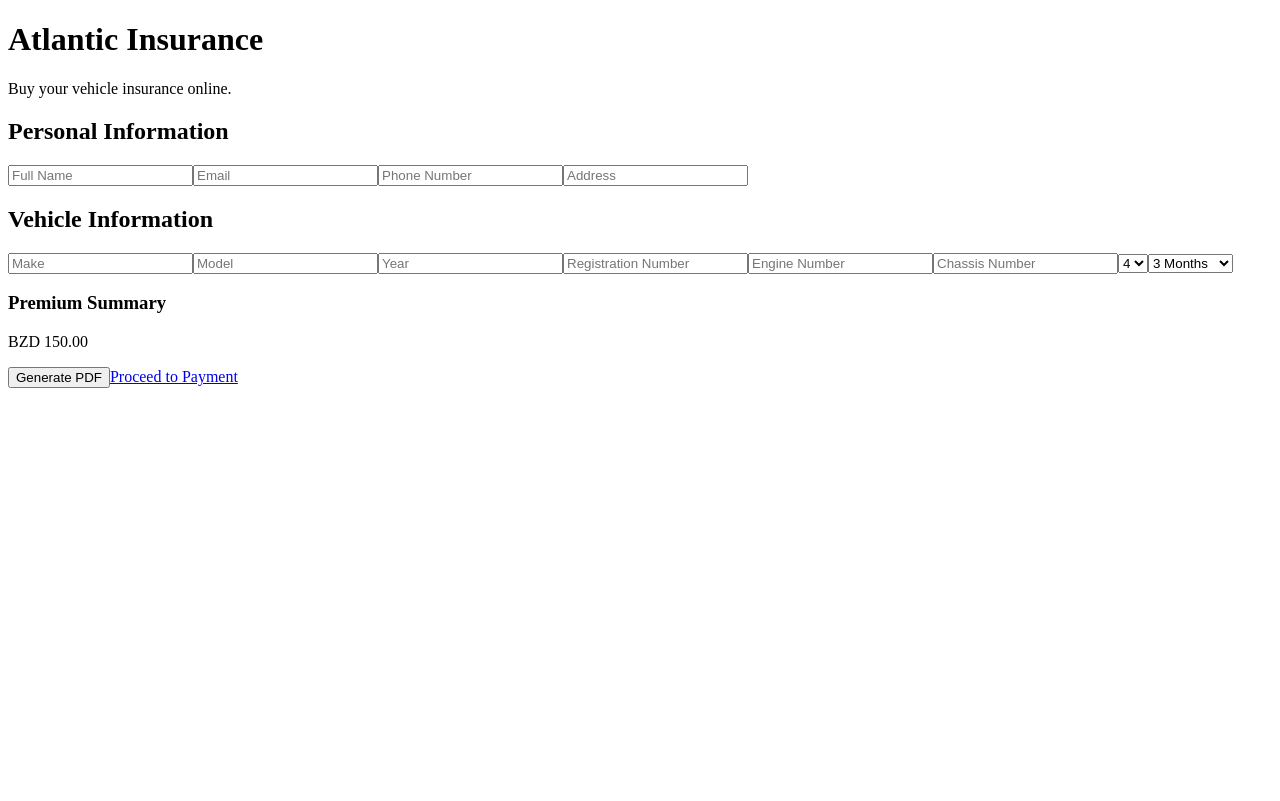
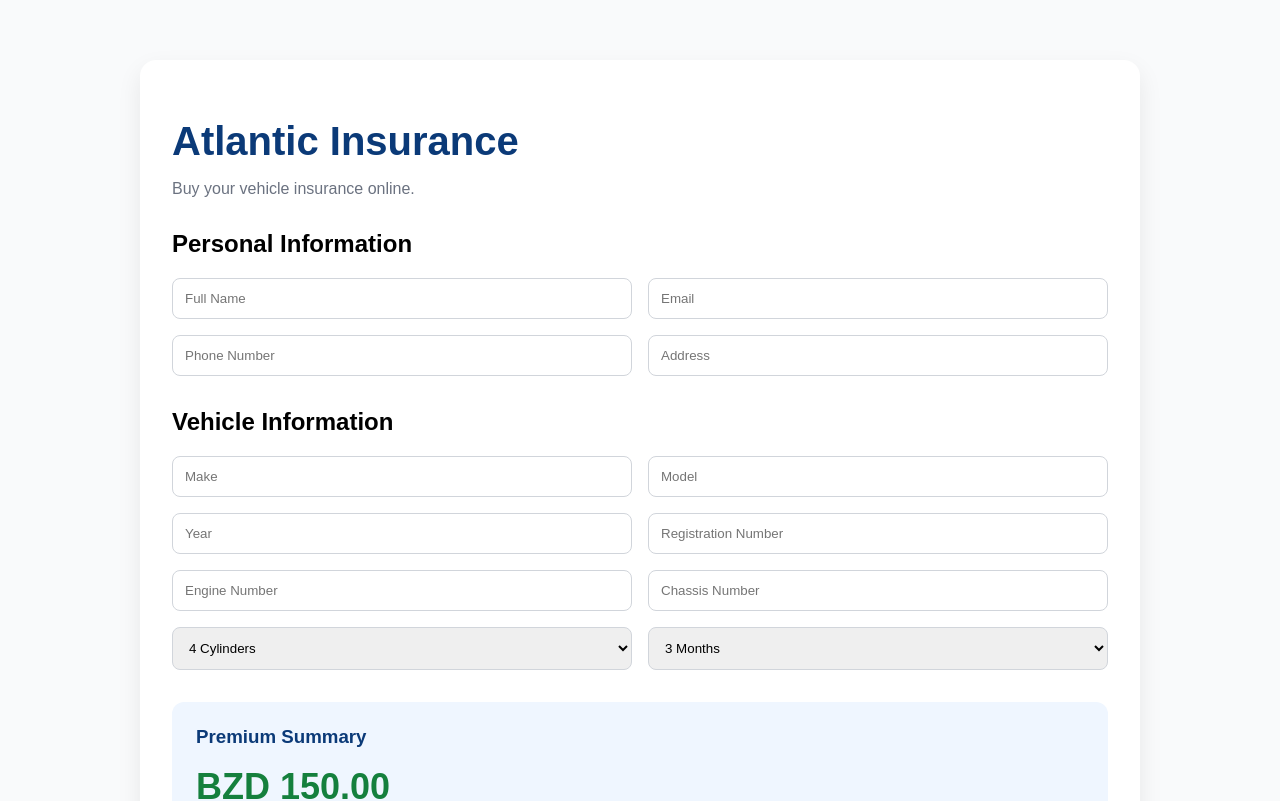
Before and after one commit to rantomunoz-ui/atlantic-insurance-prototype, a Next.js app: page / in a window 1280 px wide. Shown: the top 801 px of the page. Built offline with nearby package versions, Linux system fonts and the light colour scheme.

Commit message:
Fixed deployment configuration

```diff
--- a/app/layout.tsx
+++ b/app/layout.tsx
@@ -1,3 +1,5 @@
+
+import React from "react";
 
 export const metadata = {
   title: "Atlantic Insurance Prototype",
@@ -11,7 +13,9 @@
 }) {
   return (
     <html lang="en">
-      <body>{children}</body>
+      <body style={{ margin: 0, fontFamily: "Arial, sans-serif", background: "#f9fafb" }}>
+        {children}
+      </body>
     </html>
   );
 }
--- a/app/page.tsx
+++ b/app/page.tsx
@@ -1,7 +1,7 @@
 
 "use client";
 
-import { useState } from "react";
+import React, { useState } from "react";
 import jsPDF from "jspdf";
 
 const premiumTable: Record<string, number> = {
@@ -40,7 +40,6 @@
 
     doc.setFontSize(12);
     let y = 40;
-
     const rows = [
       ["Full Name", form.fullName],
       ["Email", form.email],
@@ -63,18 +62,26 @@
     doc.save("Atlantic-Insurance-Quote.pdf");
   };
 
+  const inputStyle: React.CSSProperties = {
+    width: "100%",
+    padding: "12px",
+    border: "1px solid #d1d5db",
+    borderRadius: "8px",
+    boxSizing: "border-box",
+  };
+
   return (
-    <main className="min-h-screen bg-gray-50 py-10 px-4">
-      <div className="max-w-4xl mx-auto bg-white shadow-xl rounded-2xl p-8">
-        <h1 className="text-4xl font-bold text-blue-900 mb-2">
+    <main style={{ maxWidth: 1000, margin: "40px auto", padding: 20 }}>
+      <div style={{ background: "white", padding: 32, borderRadius: 16, boxShadow: "0 10px 25px rgba(0,0,0,0.08)" }}>
+        <h1 style={{ color: "#0b3a78", fontSize: 40, marginBottom: 8 }}>
           Atlantic Insurance
         </h1>
-        <p className="text-gray-600 mb-8">
+        <p style={{ color: "#6b7280", marginBottom: 32 }}>
           Buy your vehicle insurance online.
         </p>
 
-        <h2 className="text-2xl font-semibold mb-4">Personal Information</h2>
-        <div className="grid grid-cols-1 md:grid-cols-2 gap-4 mb-8">
+        <h2>Personal Information</h2>
+        <div style={{ display: "grid", gridTemplateColumns: "1fr 1fr", gap: 16, marginBottom: 32 }}>
           {[
             ["fullName", "Full Name"],
             ["email", "Email"],
@@ -84,15 +91,15 @@
             <input
               key={field}
               placeholder={label}
-              className="border rounded-lg p-3"
+              style={inputStyle}
               value={(form as any)[field]}
               onChange={(e) => updateField(field, e.target.value)}
             />
           ))}
         </div>
 
-        <h2 className="text-2xl font-semibold mb-4">Vehicle Information</h2>
-        <div className="grid grid-cols-1 md:grid-cols-2 gap-4 mb-8">
+        <h2>Vehicle Information</h2>
+        <div style={{ display: "grid", gridTemplateColumns: "1fr 1fr", gap: 16, marginBottom: 32 }}>
           {[
             ["make", "Make"],
             ["model", "Model"],
@@ -104,24 +111,24 @@
             <input
               key={field}
               placeholder={label}
-              className="border rounded-lg p-3"
+              style={inputStyle}
               value={(form as any)[field]}
               onChange={(e) => updateField(field, e.target.value)}
             />
           ))}
 
           <select
-            className="border rounded-lg p-3"
+            style={inputStyle}
             value={form.cylinders}
             onChange={(e) => updateField("cylinders", e.target.value)}
           >
-            <option>4</option>
-            <option>6</option>
-            <option>8</option>
+            <option value="4">4 Cylinders</option>
+            <option value="6">6 Cylinders</option>
+            <option value="8">8 Cylinders</option>
           </select>
 
           <select
-            className="border rounded-lg p-3"
+            style={inputStyle}
             value={form.coveragePeriod}
             onChange={(e) => updateField("coveragePeriod", e.target.value)}
           >
@@ -132,19 +139,24 @@
           </select>
         </div>
 
-        <div className="bg-blue-50 p-6 rounded-xl mb-6">
-          <h3 className="text-xl font-semibold text-blue-900 mb-2">
-            Premium Summary
-          </h3>
-          <p className="text-3xl font-bold text-green-700">
+        <div style={{ background: "#eff6ff", padding: 24, borderRadius: 12, marginBottom: 24 }}>
+          <h3 style={{ marginTop: 0, color: "#0b3a78" }}>Premium Summary</h3>
+          <p style={{ fontSize: 36, fontWeight: "bold", color: "#15803d", margin: 0 }}>
             BZD {premium.toFixed(2)}
           </p>
         </div>
 
-        <div className="flex flex-wrap gap-4">
+        <div style={{ display: "flex", gap: 16, flexWrap: "wrap" }}>
           <button
             onClick={generatePDF}
-            className="bg-blue-900 text-white px-6 py-3 rounded-lg hover:bg-blue-800"
+            style={{
+              background: "#0b3a78",
+              color: "white",
+              padding: "12px 24px",
+              border: "none",
+              borderRadius: 8,
+              cursor: "pointer",
+            }}
           >
             Generate PDF
           </button>
@@ -153,7 +165,13 @@
             href="https://example.com/payment"
             target="_blank"
             rel="noopener noreferrer"
-            className="bg-green-600 text-white px-6 py-3 rounded-lg hover:bg-green-700"
+            style={{
+              background: "#16a34a",
+              color: "white",
+              padding: "12px 24px",
+              borderRadius: 8,
+              textDecoration: "none",
+            }}
           >
             Proceed to Payment
           </a>
```
Also changed, not shown: package.json (+8 -8 lines), tsconfig.json (+5 -14 lines), 1 other file (tests, documents, lock files or other folders).
